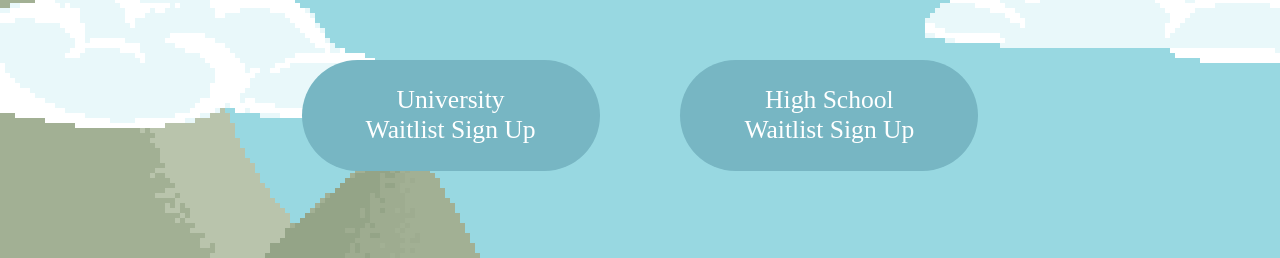
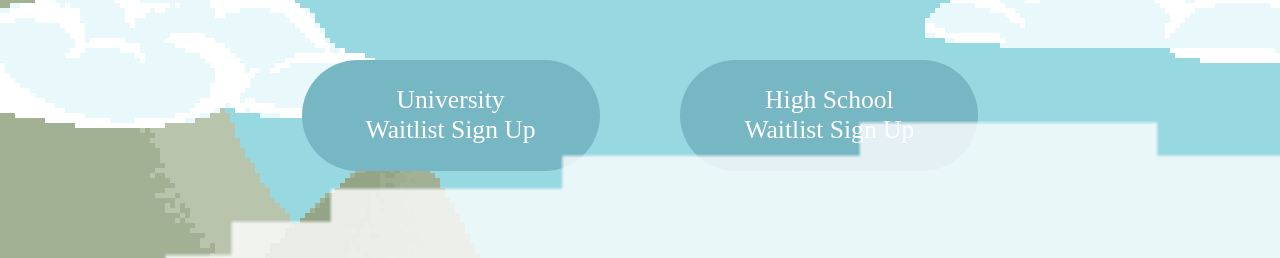
Before and after one commit to uncommonhacks/hacks22, a plain HTML site: page index.html in a window 1280 px wide. Shown: the part 542-800 px from the top of the page. Drawn offline with Linux system fonts and the light colour scheme.

Commit message:
accidentally deleted clouds, so i fixed that

```diff
--- a/index.html
+++ b/index.html
@@ -414,6 +414,14 @@
     <!-- Trigger/Open The Modal -->
     <button class="button4" id="modalButton4"></button>
   </div>
+
+  <div class="cloud_move">
+    <div class="left par" data-rate="-1">
+    </div>
+    <div class="right par" data-rate="1">
+    </div>
+  </div>
+
 <!-- skrollr end wrapper -->
 
 </body>
--- a/js/fog.js
+++ b/js/fog.js
@@ -26,9 +26,9 @@ window.addEventListener("scroll", function(){
             target[i].style.transform='translate('+pos+'px, 0px)';
         }
     if (window.pageYOffset > vw(130)) {
-        document.querySelector('.chicken').style.height=0;
+        document.querySelector('.cloud_move').style.height=0;
     }
     else {
-        document.querySelector('.chicken').style.height=vh(50);
+        document.querySelector('.cloud_move').style.height=vh(50);
     }
 });
--- a/style.css
+++ b/style.css
@@ -325,7 +325,7 @@ section::after {
   overflow-y: hidden;
 }
 
-.chicken {
+.cloud_move {
   position: fixed;
   top: 50vh;
   width: 100vw;
@@ -605,7 +605,7 @@ section::after {
 }
 
 @media (max-width: 912px) {
-  .chicken {
+  .cloud_move {
     /* top:calc(100vh- 70vw);
     height:70vw; */
     display:none;
```
Also changed, not shown: 1 other file.
